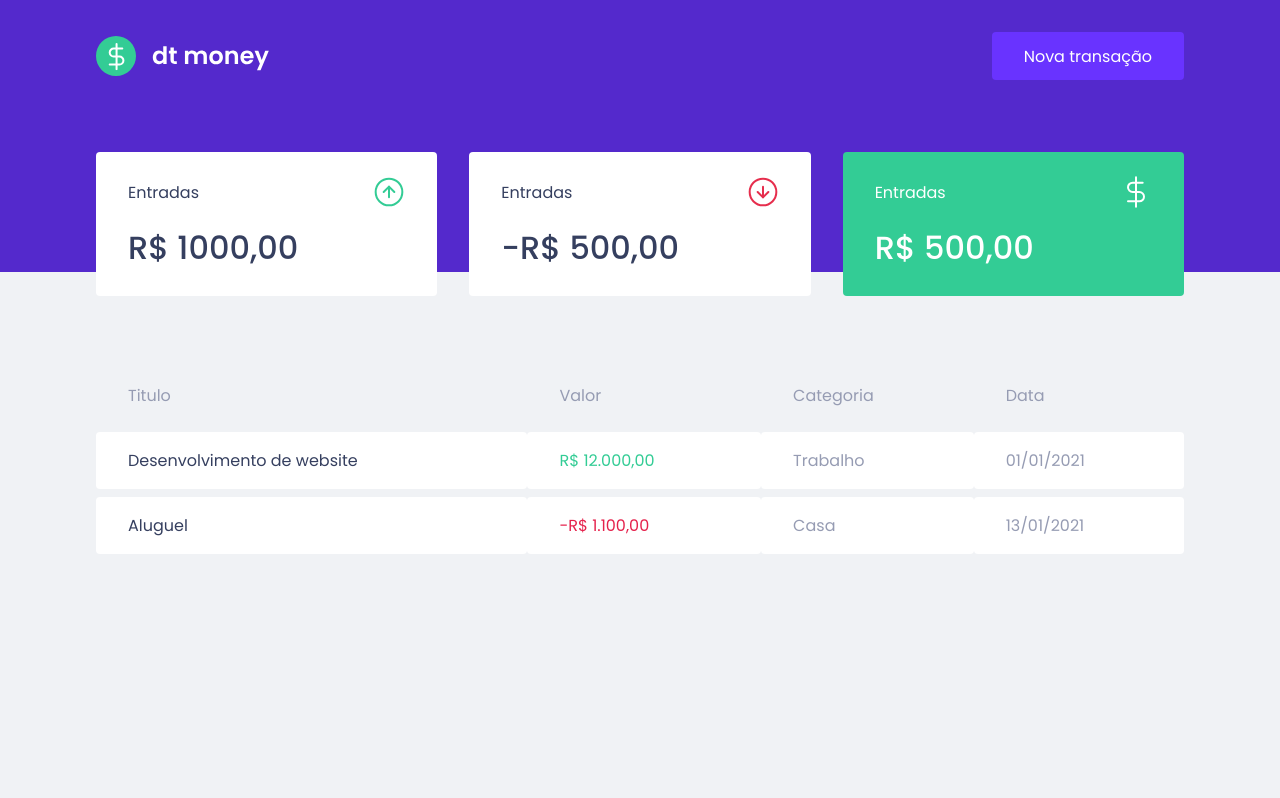
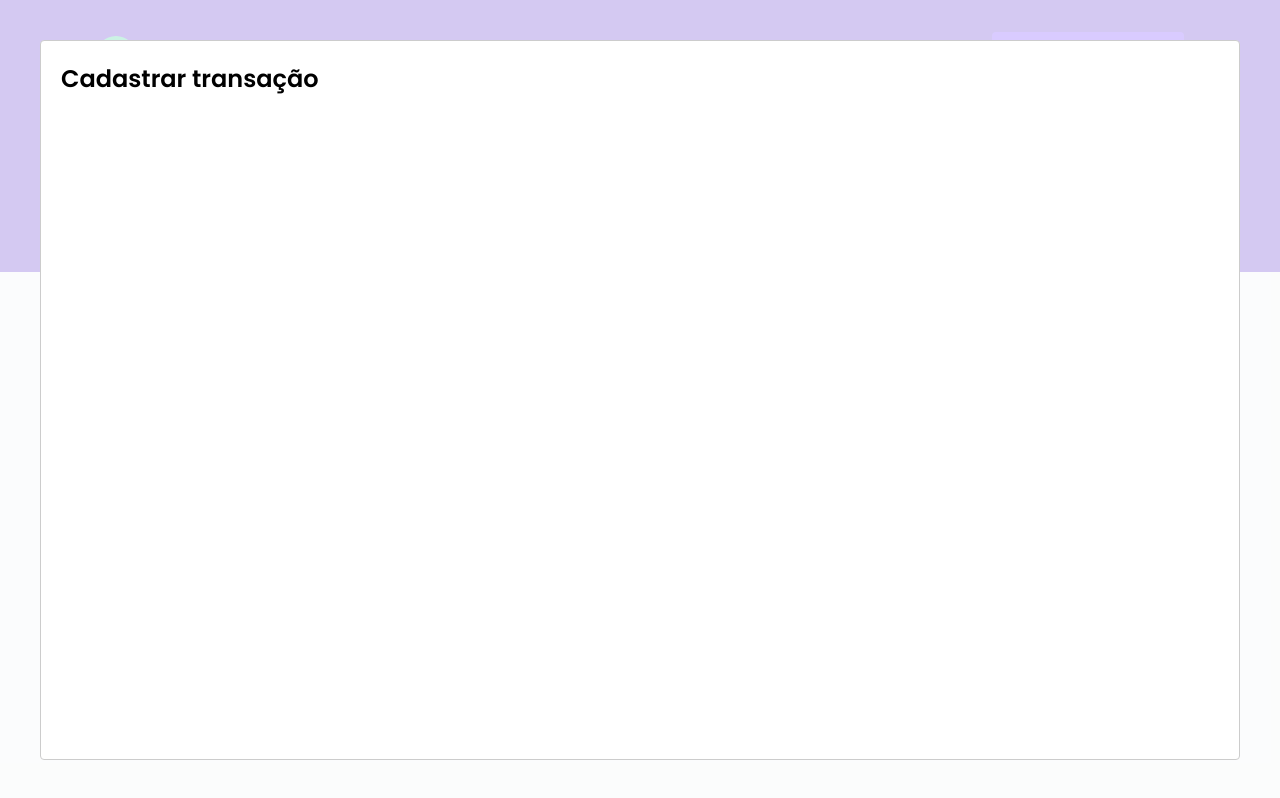
Before and after one commit to RenanArantes/ignite-dtmoney, a React (Create React App) app: page / in a window 1280 px wide. Both pictures are taken after a click on the button "Nova transação". Built offline with nearby package versions, Linux system fonts and the light colour scheme; no server answers; what miragejs would draw is missing.

Commit message:
Configurando modal dre criacao
Uma funcao cujo nome comeca com handle, significa que ela executa uma acao a partir de uma acao do usuario(convencao). - Quando e necessario que um estado seja controlado por uma elemental filho pode-se passar uma funcao pra alterar essa informacao.

```diff
--- a/package.json
+++ b/package.json
@@ -3,11 +3,13 @@
   "version": "0.1.0",
   "private": true,
   "dependencies": {
+    "@types/react-modal": "^3.12.0",
     "@types/styled-components": "^5.1.9",
     "axios": "^0.21.1",
     "miragejs": "^0.1.41",
     "react": "^17.0.2",
     "react-dom": "^17.0.2",
+    "react-modal": "^3.13.1",
     "react-scripts": "4.0.3",
     "styled-components": "^5.2.3",
     "web-vitals": "^1.0.1"
--- a/src/App.tsx
+++ b/src/App.tsx
@@ -1,12 +1,35 @@
+import { useState } from 'react';
+import Modal from 'react-modal'
 import { Dashboard } from "./components/Dashboard";
 import { Header } from "./components/Header";
+
 import { GlobalStyle } from "./styles/global";
 
+Modal.setAppElement('#root')
+
 export function App() {
+  const [isNewTransactionModalOpen, setIsNewTrancastionModalOpen] = useState(false);
+
+  function handleOpenNewTransactionModal() {
+    setIsNewTrancastionModalOpen(true);
+  }
+
+  function handleCloseNewTransactionModal() {
+    setIsNewTrancastionModalOpen(false);
+  }
+
   return (
     <>
-      <Header />
+      <Header onOpenNewTransactionModal={handleOpenNewTransactionModal}/>
       <Dashboard />
+
+      <Modal
+          isOpen={isNewTransactionModalOpen}
+          onRequestClose={handleCloseNewTransactionModal}
+        >
+          <h2>Cadastrar transação</h2>
+        </Modal>
+
       <GlobalStyle />
     </>
   );
--- a/src/components/Header/index.tsx
+++ b/src/components/Header/index.tsx
@@ -1,12 +1,16 @@
 import logoImg from '../../assets/logo.svg'
 import { Container, Content } from './styles'
 
-export function Header() {
+interface HeaderProps {
+  onOpenNewTransactionModal: () => void;
+}
+
+export function Header({ onOpenNewTransactionModal }: HeaderProps) {
   return(
     <Container>
       <Content>
         <img src={logoImg} alt="dt money"/>
-        <button type="button">Nova transação</button>
+        <button type="button" onClick={onOpenNewTransactionModal}>Nova transação</button>
       </Content>
     </Container>
   )
```
Also changed, not shown: 1 other file (tests, documents, lock files or other folders).
